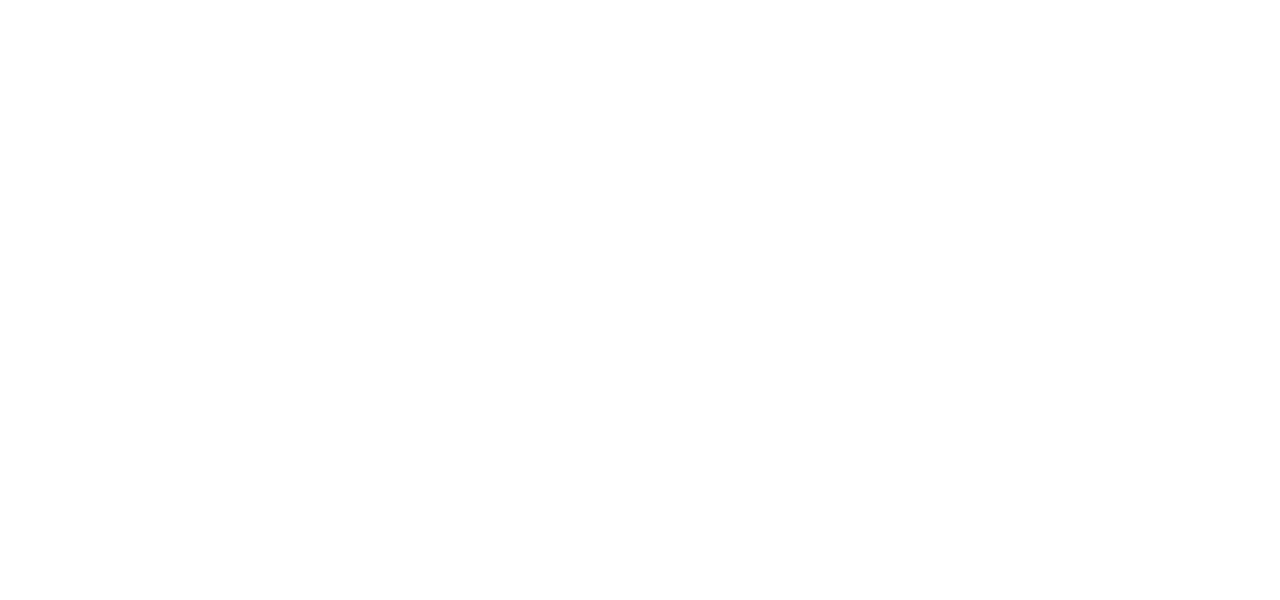
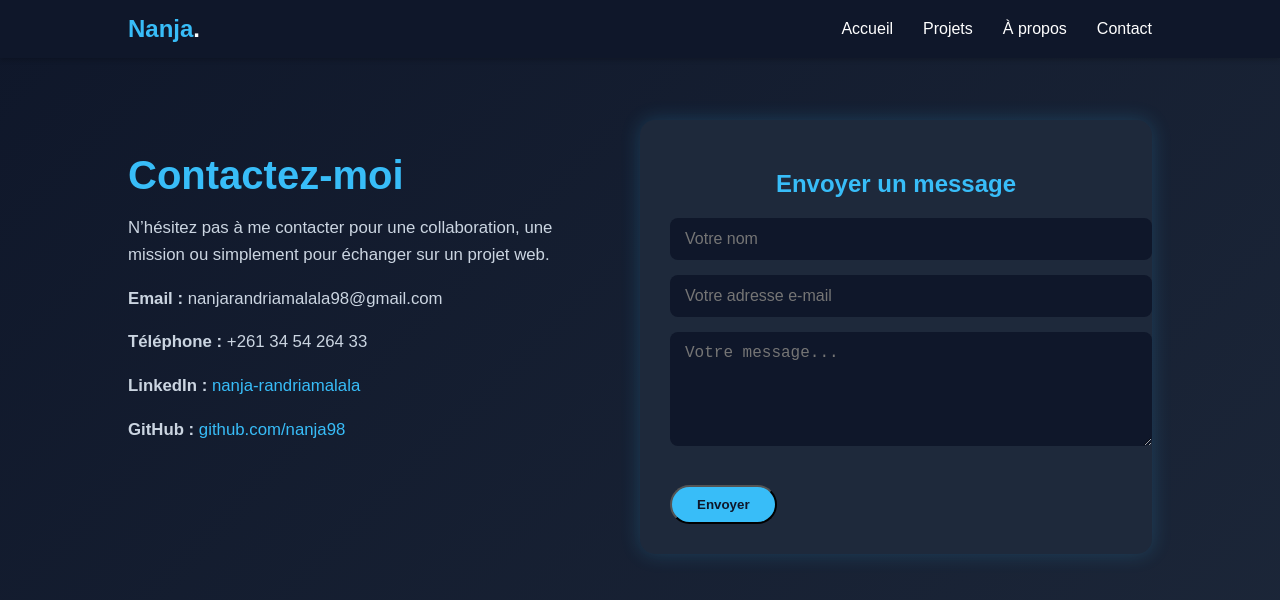
Before and after one commit to nanja98/PortFolio, a React (Create React App) app: page /contact in a window 1280 px wide. Before the commit this address had no page. Shown: the top 600 px of the page. Built offline with nearby package versions, Linux system fonts and the light colour scheme.

Commit message:
other pages

```diff
--- a/src/App.js
+++ b/src/App.js
@@ -2,6 +2,8 @@ import { BrowserRouter as Router, Routes, Route } from "react-router-dom";
 import Home from './pages/Accueil';
 import './App.css';
 import Projects from './pages/Projet';
+import About from './pages/About';
+import Contact from './pages/Contact';
 
 function App() {
   return (
@@ -9,6 +11,8 @@ function App() {
       <Routes>
         <Route path="/" element={<Home />} />
         <Route path="/projects" element={<Projects />} />
+        <Route path="/about" element={<About />} />
+        <Route path="/contact" element={<Contact />} />
       </Routes>
     </Router>
   );
--- a/src/components/Navbar.jsx
+++ b/src/components/Navbar.jsx
@@ -8,10 +8,10 @@ const Navbar = () => {
     <header className="navbar">
       <div className="logo">Nanja<span>.</span></div>
       <nav className={menuOpen ? "nav open" : "nav"}>
-        <a href="/home">Accueil</a>
+        <a href="/">Accueil</a>
         <a href="/projects">Projets</a>
-        <a href="#about">À propos</a>
-        <a href="#contact">Contact</a>
+        <a href="/about">À propos</a>
+        <a href="/contact">Contact</a>
       </nav>
       <div
         className={`menu-toggle ${menuOpen ? "open" : ""}`}
--- /dev/null
+++ b/src/pages/About.jsx
@@ -0,0 +1,51 @@
+import React from "react";
+import "../styles/About.css";
+import Navbar from "../components/Navbar";
+import Profile from "../images/Photo.png"
+
+const About = () => {
+  return (
+    <section id="about" className="about">
+      <Navbar />
+
+      <div className="about-container">
+        <div className="about-text">
+          <h1>À propos de moi</h1>
+          <p>
+            Je suis <span className="highlight">Nanja Randriamalala</span>,
+            Développeur Web diplômé en Master 2 Informatique et Télécommunications à l’ISPM.
+            Passionné par la création de solutions numériques modernes et
+            performantes, je me spécialise dans le développement d’applications
+            web responsives, la gestion de bases de données et la conception
+            front-end / back-end.
+          </p>
+
+          <p>
+            Mon objectif est de concevoir des interfaces intuitives et de
+            développer des solutions efficaces qui répondent aux besoins des
+            utilisateurs, tout en appliquant de bonnes pratiques en matière
+            d’ergonomie, d’accessibilité et de sécurité.
+          </p>
+
+          <div className="skills">
+            <h2>Compétences principales</h2>
+            <ul>
+              <li>HTML5 / CSS3 / JavaScript / TypeScript</li>
+              <li>React.js / Node.js / Express / Prisma</li>
+              <li>MySQL / API REST / GitHub</li>
+              <li>Design UI/UX avec Figma</li>
+            </ul>
+          </div>
+
+          <a href="/projects" className="btn">Voir mes projets</a>
+        </div>
+
+        <div className="about-image">
+          <img src={Profile} alt="Photo de Nanja Randriamalala" />
+        </div>
+      </div>
+    </section>
+  );
+};
+
+export default About;
--- a/src/pages/Accueil.jsx
+++ b/src/pages/Accueil.jsx
@@ -16,7 +16,7 @@ const Home = () => {
         </p>
         <div className="buttons">
           <a href="/projects" className="btn">Voir mes projets</a>
-          <a href="#contact" className="btn btn-secondary">Me contacter</a>
+          <a href="/contact" className="btn btn-secondary">Me contacter</a>
         </div>
       </div>
 
--- /dev/null
+++ b/src/pages/Contact.jsx
@@ -0,0 +1,93 @@
+import React, { useState } from "react";
+import "../styles/Contact.css";
+import Navbar from "../components/Navbar";
+
+const Contact = () => {
+  const [formData, setFormData] = useState({
+    name: "",
+    email: "",
+    message: "",
+  });
+
+  const handleChange = (e) => {
+    setFormData({ ...formData, [e.target.name]: e.target.value });
+  };
+
+  const handleSubmit = (e) => {
+    e.preventDefault();
+    alert("Merci pour votre message ! (Formulaire en démonstration)");
+    setFormData({ name: "", email: "", message: "" });
+  };
+
+  return (
+    <section id="contact" className="contact">
+      <Navbar />
+
+      <div className="contact-container">
+        <div className="contact-info">
+          <h1>Contactez-moi</h1>
+          <p>
+            N’hésitez pas à me contacter pour une collaboration, une mission ou
+            simplement pour échanger sur un projet web.
+          </p>
+
+          <div className="contact-details">
+            <p><strong>Email :</strong> nanjarandriamalala98@gmail.com</p>
+            <p><strong>Téléphone :</strong> +261 34 54 264 33</p>
+            <p>
+              <strong>LinkedIn :</strong>{" "}
+              <a
+                href="https://www.linkedin.com/in/nanja-randriamalala/"
+                target="_blank"
+                rel="noreferrer"
+              >
+                nanja-randriamalala
+              </a>
+            </p>
+            <p>
+              <strong>GitHub :</strong>{" "}
+              <a
+                href="https://github.com/nanja98"
+                target="_blank"
+                rel="noreferrer"
+              >
+                github.com/nanja98
+              </a>
+            </p>
+          </div>
+        </div>
+
+        <form className="contact-form" onSubmit={handleSubmit}>
+          <h2>Envoyer un message</h2>
+          <input
+            type="text"
+            name="name"
+            placeholder="Votre nom"
+            value={formData.name}
+            onChange={handleChange}
+            required
+          />
+          <input
+            type="email"
+            name="email"
+            placeholder="Votre adresse e-mail"
+            value={formData.email}
+            onChange={handleChange}
+            required
+          />
+          <textarea
+            name="message"
+            rows="5"
+            placeholder="Votre message..."
+            value={formData.message}
+            onChange={handleChange}
+            required
+          ></textarea>
+          <button type="submit" className="btn">Envoyer</button>
+        </form>
+      </div>
+    </section>
+  );
+};
+
+export default Contact;
--- /dev/null
+++ b/src/styles/About.css
@@ -0,0 +1,131 @@
+.about {
+  background: linear-gradient(135deg, #0f172a, #1e293b);
+  color: #fff;
+  min-height: 100vh;
+  padding: 120px 10%;
+  font-family: "Poppins", sans-serif;
+}
+
+.about-container {
+  display: flex;
+  align-items: center;
+  justify-content: space-between;
+  gap: 60px;
+  flex-wrap: wrap;
+  max-width: 1200px;
+  margin: 0 auto;
+}
+
+/* === TEXTE === */
+.about-text {
+  flex: 1;
+  min-width: 320px;
+}
+
+.about-text h1 {
+  font-size: 2.5rem;
+  color: #38bdf8;
+  margin-bottom: 20px;
+}
+
+.about-text p {
+  font-size: 1.05rem;
+  line-height: 1.7;
+  margin-bottom: 20px;
+  color: #cbd5e1;
+}
+
+.highlight {
+  color: #38bdf8;
+  font-weight: 600;
+}
+
+/* === COMPÉTENCES === */
+.skills h2 {
+  font-size: 1.5rem;
+  color: #38bdf8;
+  margin-bottom: 15px;
+}
+
+.skills ul {
+  list-style: none;
+  padding: 0;
+}
+
+.skills li {
+  background: rgba(56, 189, 248, 0.1);
+  margin-bottom: 8px;
+  padding: 8px 12px;
+  border-radius: 8px;
+  transition: 0.3s;
+}
+
+.skills li:hover {
+  background: rgba(56, 189, 248, 0.2);
+}
+
+/* === IMAGE === */
+.about-image {
+  flex: 1;
+  display: flex;
+  justify-content: center;
+  align-items: center;
+  min-width: 280px;
+}
+
+.about-image img {
+  width: 300px;
+  max-width: 80%;
+  border-radius: 50%;
+  border: 4px solid #38bdf8;
+  box-shadow: 0 0 25px rgba(56, 189, 248, 0.3);
+}
+
+/* === BOUTON === */
+.btn {
+  display: inline-block;
+  background: #38bdf8;
+  color: #0f172a;
+  text-decoration: none;
+  padding: 10px 25px;
+  border-radius: 25px;
+  font-weight: 600;
+  transition: 0.3s;
+  margin-top: 20px;
+}
+
+.btn:hover {
+  background: #0ea5e9;
+  transform: translateY(-2px);
+}
+
+/* === RESPONSIVE === */
+@media (max-width: 992px) {
+  .about-container {
+    flex-direction: column-reverse;
+    text-align: center;
+  }
+
+  .about-text {
+    max-width: 100%;
+  }
+
+  .about-image img {
+    width: 250px;
+    margin-bottom: 20px;
+  }
+}
+
+@media (max-width: 600px) {
+  .about-text h1 {
+    font-size: 2rem;
+  }
+
+  .skills h2 {
+    font-size: 1.3rem;
+  }
+
+  .about-image img {
+    width: 200px;
+  }
+}
--- /dev/null
+++ b/src/styles/Contact.css
@@ -0,0 +1,115 @@
+.contact {
+  background: linear-gradient(135deg, #0f172a, #1e293b);
+  color: #fff;
+  min-height: 100vh;
+  padding: 120px 10%;
+  font-family: "Poppins", sans-serif;
+}
+
+.contact-container {
+  display: flex;
+  align-items: flex-start;
+  justify-content: space-between;
+  gap: 60px;
+  flex-wrap: wrap;
+  max-width: 1200px;
+  margin: 0 auto;
+}
+
+/* === INFO === */
+.contact-info {
+  flex: 1;
+  min-width: 300px;
+}
+
+.contact-info h1 {
+  font-size: 2.5rem;
+  color: #38bdf8;
+  margin-bottom: 15px;
+}
+
+.contact-info p {
+  font-size: 1.05rem;
+  color: #cbd5e1;
+  margin-bottom: 15px;
+  line-height: 1.6;
+}
+
+.contact-details p {
+  margin-bottom: 10px;
+}
+
+.contact-details a {
+  color: #38bdf8;
+  text-decoration: none;
+}
+
+.contact-details a:hover {
+  text-decoration: underline;
+}
+
+/* === FORMULAIRE === */
+.contact-form {
+  flex: 1;
+  min-width: 320px;
+  background: #1e293b;
+  padding: 30px;
+  border-radius: 15px;
+  box-shadow: 0 0 20px rgba(56, 189, 248, 0.2);
+}
+
+.contact-form h2 {
+  margin-bottom: 20px;
+  color: #38bdf8;
+  text-align: center;
+}
+
+.contact-form input,
+.contact-form textarea {
+  width: 100%;
+  padding: 12px 15px;
+  margin-bottom: 15px;
+  border: none;
+  border-radius: 8px;
+  background: #0f172a;
+  color: #fff;
+  font-size: 1rem;
+  outline: none;
+  transition: 0.3s;
+}
+
+.contact-form input:focus,
+.contact-form textarea:focus {
+  border: 2px solid #38bdf8;
+}
+
+.contact-btn {
+  display: inline-block;
+  width: 100%;
+  background: #38bdf8;
+  color: #0f172a;
+  font-weight: 600;
+  border: none;
+  border-radius: 25px;
+  padding: 12px;
+  cursor: pointer;
+  transition: 0.3s;
+}
+
+.contact-btn:hover {
+  background: #0ea5e9;
+  transform: translateY(-2px);
+}
+
+
+/* === RESPONSIVE === */
+@media (max-width: 992px) {
+  .contact-container {
+    flex-direction: column;
+    text-align: center;
+  }
+
+  .contact-form {
+    width: 100%;
+  }
+}
```
